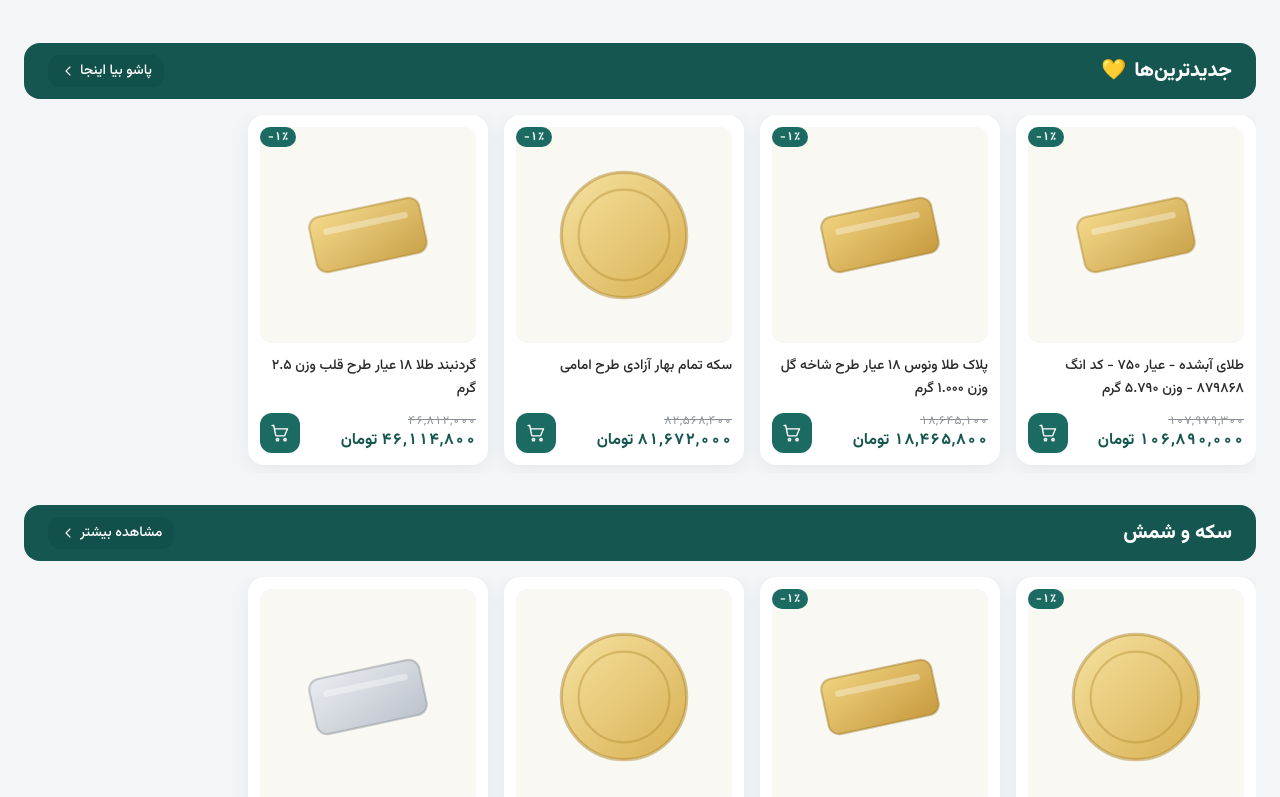
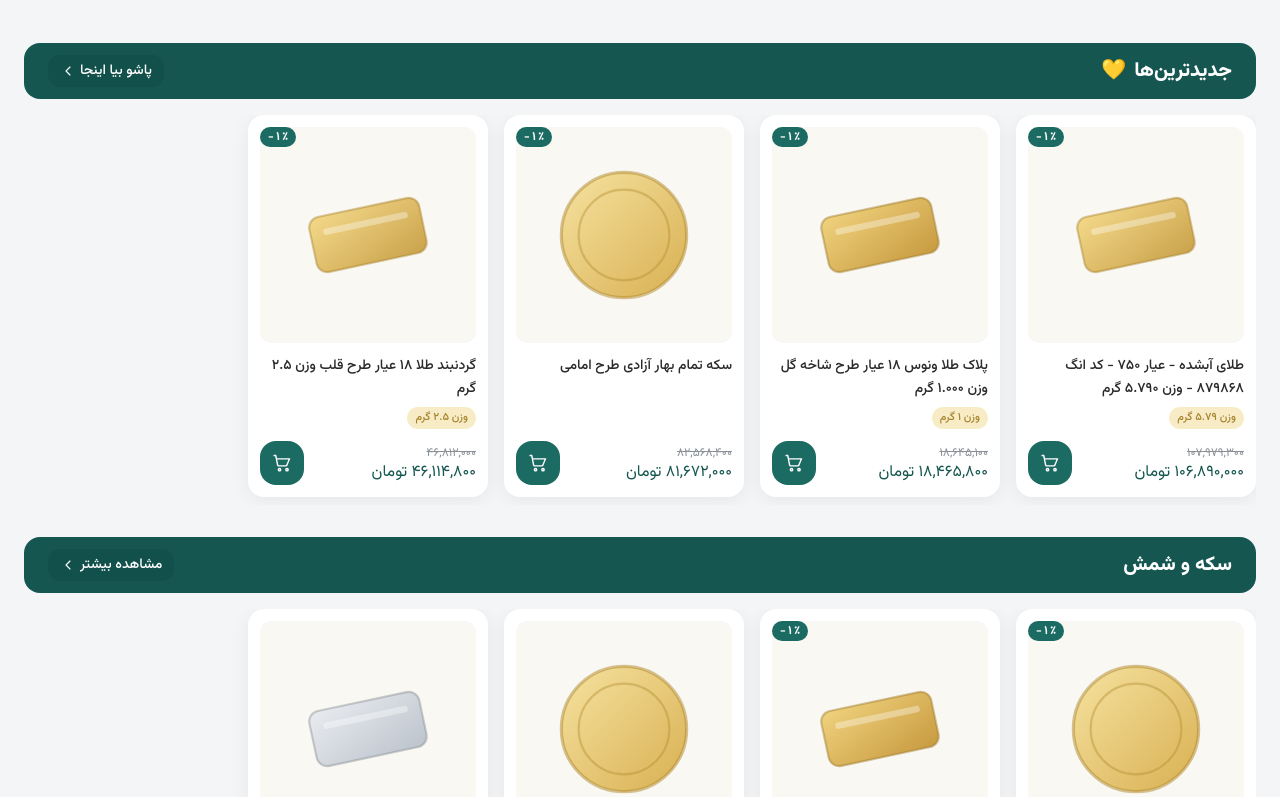
Before and after one commit to moeini-imp/dggold, a Next.js app: page / in a window 1280 px wide. Shown: the part 603-1400 px from the top of the page. Built offline with nearby package versions, Linux system fonts and the light colour scheme; no server answers.

Commit message:
fix fonts

```diff
--- a/src/components/home/LandingProductCard.tsx
+++ b/src/components/home/LandingProductCard.tsx
@@ -27,26 +27,28 @@ export function LandingProductCard({ product }: { product: LandingProduct }) {
         <h3 className="mt-3 line-clamp-2 min-h-[2.8em] text-sm font-medium leading-relaxed text-ink">
           {product.name}
         </h3>
-        {product.info ? (
-          <p className="mt-0.5 text-xs text-muted">{product.info}</p>
+        {product.weight > 0 ? (
+          <span className="mt-1.5 inline-flex w-fit items-center rounded-full bg-gold-100 px-2 py-0.5 text-[11px] font-medium text-gold-600">
+            وزن {toPersianDigits(product.weight)} گرم
+          </span>
         ) : null}
       </Link>
 
       <div className="mt-auto flex items-end justify-between gap-2 pt-3">
         <Link href={href} className="min-w-0 flex-1" aria-label={product.name}>
           {hasDiscount ? (
-            <p className="truncate text-xs text-muted line-through tnum">
+            <p className="truncate text-xs text-muted line-through">
               {formatToman(product.totalPrice, false)}
             </p>
           ) : null}
-          <p className="text-sm font-bold text-teal-700 tnum md:text-base">
+          <p className="text-base font-normal text-teal-700">
             {formatToman(product.finalPrice)}
           </p>
         </Link>
         <Link
           href={href}
           aria-label="مشاهده محصول"
-          className="grid h-10 w-10 shrink-0 place-items-center rounded-btn bg-teal-600 text-surface transition hover:bg-teal-700"
+          className="grid h-11 w-11 shrink-0 place-items-center rounded-2xl bg-teal-600 text-surface transition hover:bg-teal-700"
         >
           <CartIcon className="h-5 w-5" />
         </Link>
```
